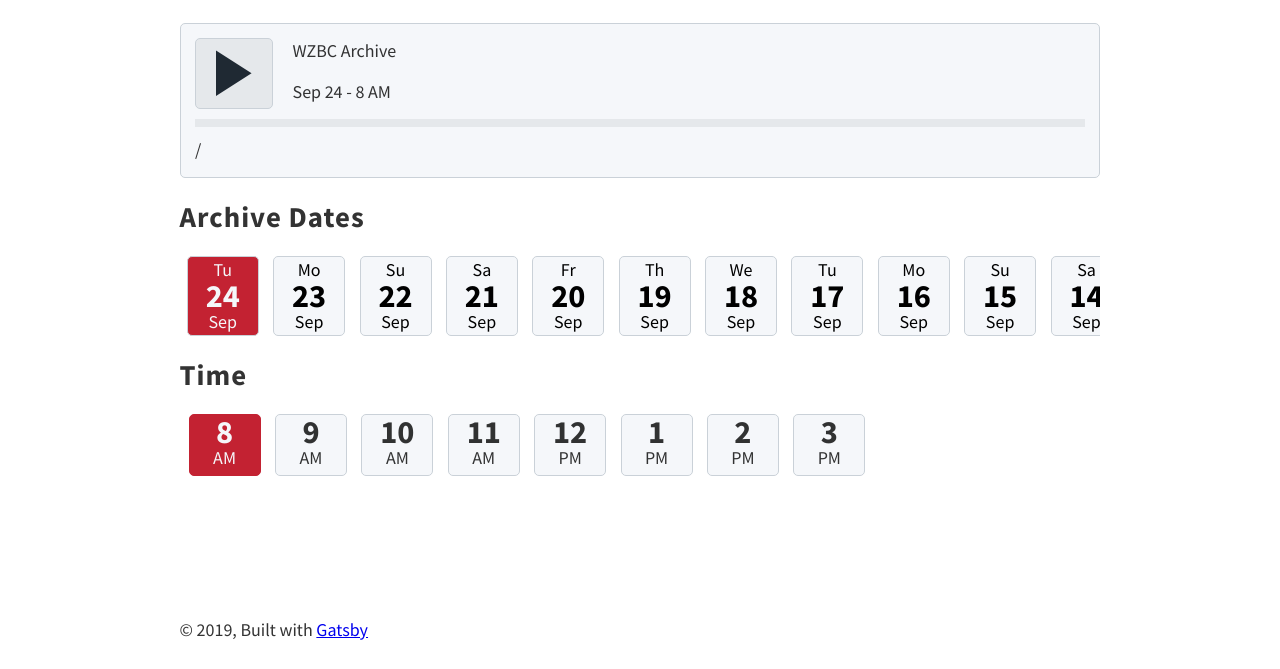
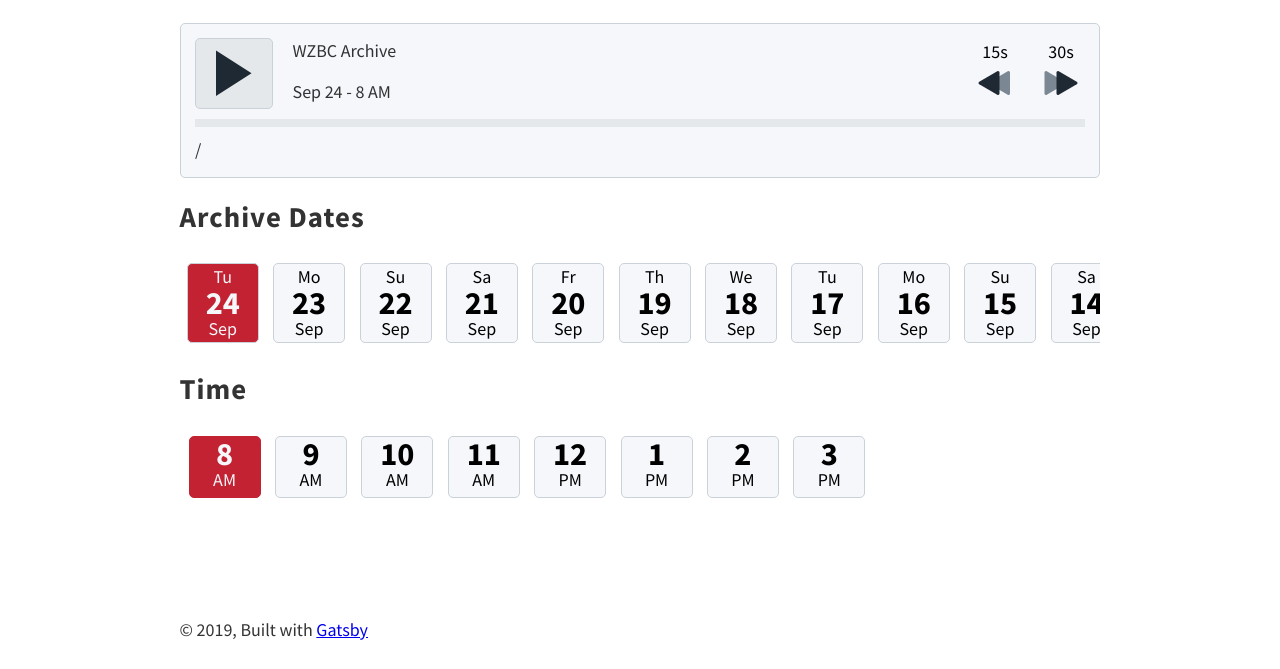
Before and after one commit to fidalgok/wzbc-archive-streaming, a Gatsby site: page / in a window 1280 px wide. Shown: the part 131-800 px from the top of the page. Built offline with nearby package versions, Linux system fonts and the light colour scheme; Gatsby itself is replaced by a stand-in of ours.

Commit message:
adjust button focus styles, force timezone to be EST, add skip ahead and behind capabilities

```diff
--- a/src/components/AudioPlayer.js
+++ b/src/components/AudioPlayer.js
@@ -1,7 +1,7 @@
 import React from 'react';
 import styled from '@emotion/styled';
 import VisuallyHidden from '@reach/visually-hidden';
-import { Pause, Play } from './Icons';
+import { Pause, Play, Rewind, FastForward } from './Icons';
 import { fancyTimeFormat } from '../dateUtils';
 
 const PlayerContainer = styled.div`
@@ -10,10 +10,10 @@ const PlayerContainer = styled.div`
   grid-gap: 10px 20px;
   grid-template-columns: auto 1fr;
   grid-template-areas:
-    'action title'
-    'action bd'
-    'prog prog'
-    'ft ft';
+    'action title skip'
+    'action bd skip'
+    'prog prog prog'
+    'ft ft ft';
   border: 1px solid var(--color-neutral-3);
   border-radius: 5px;
   background: var(--color-neutral-1);
@@ -31,6 +31,8 @@ const Button = styled.button`
 
   &:focus {
     outline: none;
+    box-shadow: 0 0 0 2px var(--color-neutral-8),
+      0 0 3px 1px var(--color-neutral-8);
   }
 `;
 const IconPause = styled(Pause)`
@@ -47,6 +49,36 @@ const IconPlay = styled(Play)`
   .secondary {
     fill: var(--color-neutral-10);
   }
+`;
+const IconFastForward = styled(FastForward)`
+  height: 2rem;
+  width: 2rem;
+  cursor: pointer;
+  .primary {
+    fill: var(--color-neutral-10);
+  }
+  .secondary {
+    fill: var(--color-neutral-5);
+  }
+`;
+const IconRewind = styled(Rewind)`
+  height: 2rem;
+  width: 2rem;
+  cursor: pointer;
+  .primary {
+    fill: var(--color-neutral-10);
+  }
+  .secondary {
+    fill: var(--color-neutral-5);
+  }
+`;
+const SkipButton = styled.button`
+  display: flex;
+  flex-direction: column;
+  align-items: center;
+  background: none;
+  border: none;
+  cursor: pointer;
 `;
 const StreamInfo = styled.div`
   grid-area: bd;
@@ -159,6 +191,16 @@ const Player = ({ stream }) => {
     playerRef.current.currentTime = clickTime;
     handleTimeUpdate();
   }
+  function fastForward() {
+    if (!canplay) return;
+    playerRef.current.currentTime += 30;
+    handleTimeUpdate();
+  }
+  function rewind() {
+    if (!canplay) return;
+    playerRef.current.currentTime -= 15;
+    handleTimeUpdate();
+  }
   return (
     <PlayerContainer>
       <PlayerControlContainer>
@@ -186,6 +228,23 @@ const Player = ({ stream }) => {
           <div>No Stream selected</div>
         )}
       </StreamInfo>
+      <div
+        style={{
+          gridArea: 'skip',
+          display: 'grid',
+          gridGap: '1rem',
+          gridTemplateColumns: '1fr 1fr',
+        }}
+      >
+        <SkipButton onClick={rewind}>
+          15s
+          <IconRewind />
+        </SkipButton>
+        <SkipButton onClick={fastForward}>
+          30s
+          <IconFastForward />
+        </SkipButton>
+      </div>
       <Progress
         onClick={handleScrub}
         percentcomplete={percentcomplete}
--- a/src/components/DatePicker.js
+++ b/src/components/DatePicker.js
@@ -28,10 +28,9 @@ const Date = styled.button`
   justify-content: center;
   align-items: center;
   scroll-snap-align: center;
-  padding: 0 0.4rem;
-  &:focus {
-    outline: none;
-  }
+  margin: 0.4rem 0.4rem;
+  padding: 0;
+
   div {
     border-radius: 5px;
     display: flex;
--- a/src/components/Icons.js
+++ b/src/components/Icons.js
@@ -323,3 +323,38 @@ export const Pause = props => (
     />
   </SVG>
 );
+
+export const Rewind = ({ className, ...props }) => (
+  <SVG
+    {...props}
+    xmlns="http://www.w3.org/2000/svg"
+    viewBox="0 0 24 24"
+    className={className}
+  >
+    <path
+      className="secondary"
+      d="M22 5a1 1 0 0 0-1.5-.86l-12 7a1 1 0 0 0 0 1.72l12 7A1 1 0 0 0 22 19V5z"
+    />
+    <path
+      className="primary"
+      d="M15 5a1 1 0 0 0-1.5-.86l-12 7a1 1 0 0 0 0 1.72l12 7A1 1 0 0 0 15 19V5z"
+    />
+  </SVG>
+);
+export const FastForward = ({ className, ...props }) => (
+  <SVG
+    {...props}
+    xmlns="http://www.w3.org/2000/svg"
+    viewBox="0 0 24 24"
+    className={className}
+  >
+    <path
+      className="secondary"
+      d="M1 5a1 1 0 0 1 1.5-.86l12 7a1 1 0 0 1 0 1.72l-12 7A1 1 0 0 1 1 19V5z"
+    />
+    <path
+      className="primary"
+      d="M9 5a1 1 0 0 1 1.5-.86l12 7a1 1 0 0 1 0 1.72l-12 7A1 1 0 0 1 9 19V5z"
+    />
+  </SVG>
+);
--- a/src/components/layout.css
+++ b/src/components/layout.css
@@ -642,6 +642,11 @@ pre tt:before,
 pre tt:after {
   content: "";
 }
+button:focus, input[type="submit"]:focus{
+    outline: none;
+    box-shadow: 0 0 0 2px var(--color-neutral-8),
+      0 0 3px 1px var(--color-neutral-8);
+}
 @media only screen and (max-width: 480px) {
   html {
     font-size: 100%;
--- a/src/dateUtils.js
+++ b/src/dateUtils.js
@@ -1,9 +1,11 @@
-import { subDays, format, getDate, getMonth, isToday } from 'date-fns';
+import { subDays, format, isToday } from 'date-fns';
 
 export const formatDate = (date, string) => format(date, string);
 
 export const formatStreams = () => {
-  const today = new Date();
+  // since WZBC is located in boston, convert to EST first
+  const estDate = new Date().toLocaleString({ timeZone: 'America/New_York' });
+  const today = new Date(estDate);
   const dates = Array.from({ length: 14 });
   const formattedStreams = dates.map((_, i) => {
     const currentDate = subDays(today, i);
--- a/src/pages/index.js
+++ b/src/pages/index.js
@@ -22,7 +22,7 @@ const StreamContainer = styled.div`
   }
   scrollbar-width: none;
   scroll-snap-type: x proximity;
-  padding: 0 0.5rem;
+  padding: 0.4rem 0.5rem;
 `;
 const Heading = styled.p`
   font-size: 1.6rem;
@@ -33,7 +33,7 @@ const Heading = styled.p`
   letter-spacing: 1px;
 `;
 
-const Stream = styled.div`
+const Stream = styled.button`
   border-radius: 5px;
   display: flex;
   flex-direction: column;
```
Also changed, not shown: Todo.md (+1 -0 lines).
